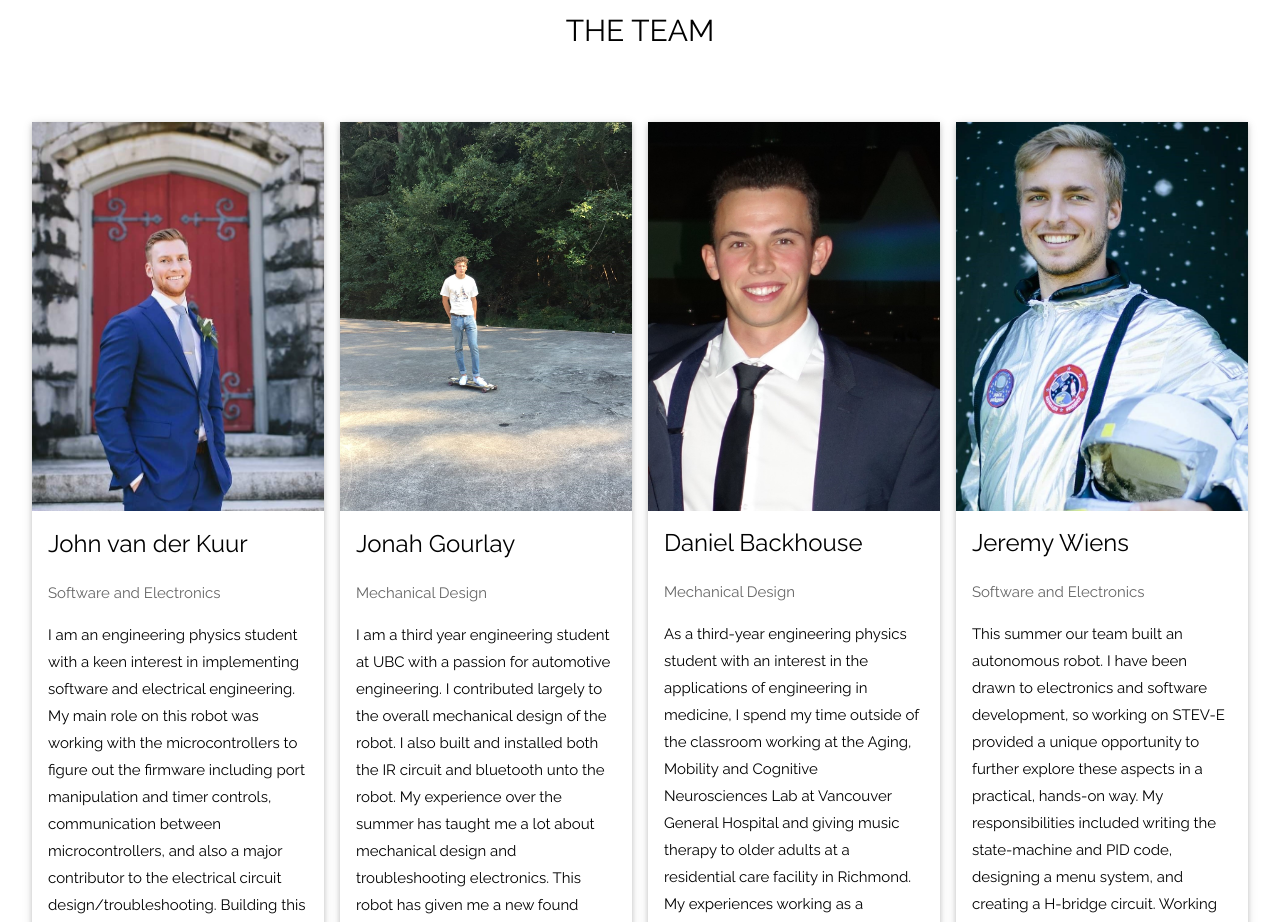
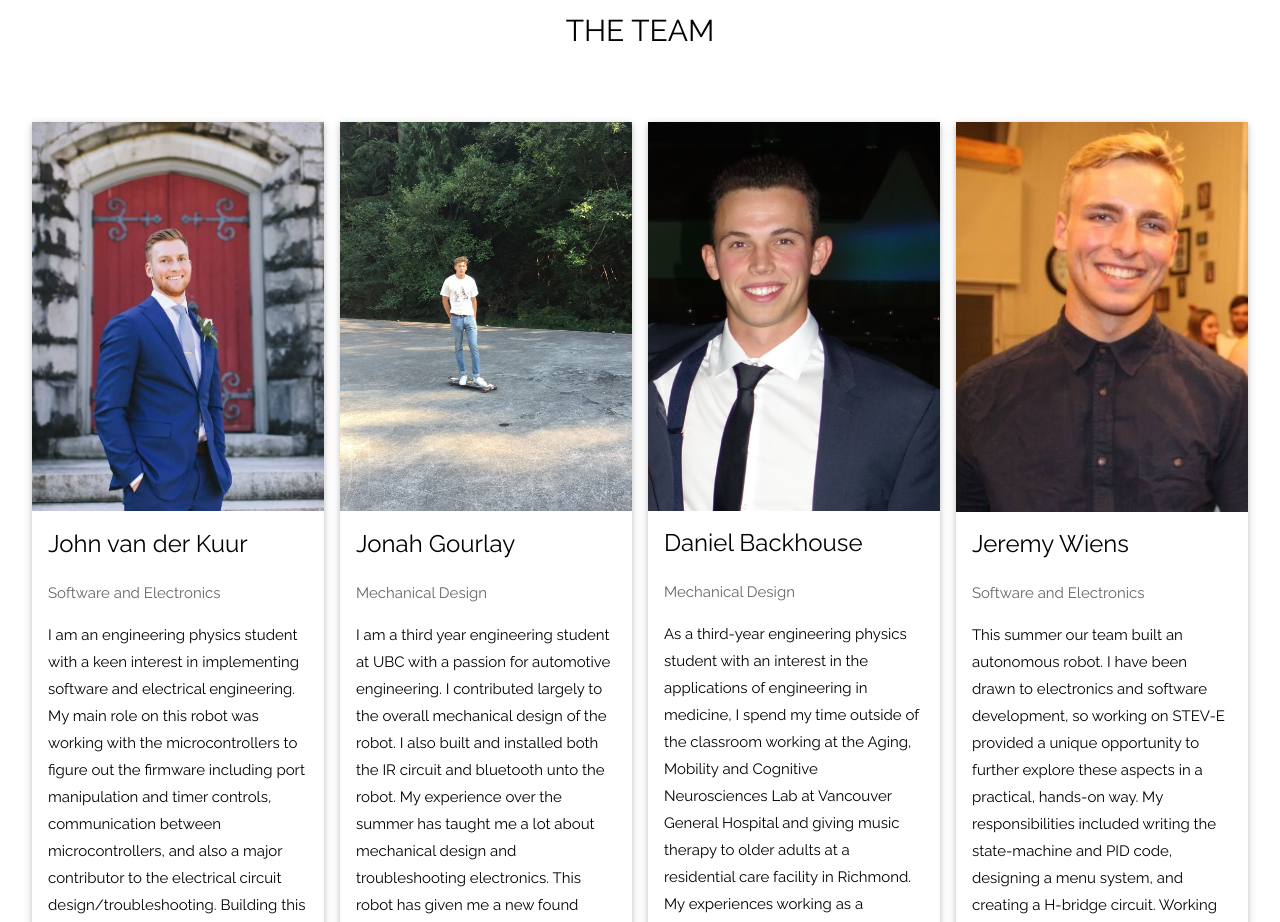
Before and after one commit to danielbackhouse/danielbackhouse.github.io, a plain HTML site: page index.html in a window 1280 px wide. Shown: the part 1560-2482 px from the top of the page. Drawn offline with Linux system fonts and the light colour scheme.

Commit message:
Update index.html

```diff
--- a/index.html
+++ b/index.html
@@ -120,7 +120,7 @@ body, html {
     </div>
     <div class="w3-col l3 m6 w3-margin-bottom">
       <div class="w3-card">
-        <img src="JeremyWiens.jpg" alt="Jeremy" style="width:100%">
+        <img src="JeremyWiens2.jpg" alt="Jeremy" style="width:100%">
         <div class="w3-container">
           <h3>Jeremy Wiens</h3>
           <p class="w3-opacity">Software and Electronics</p>
```
